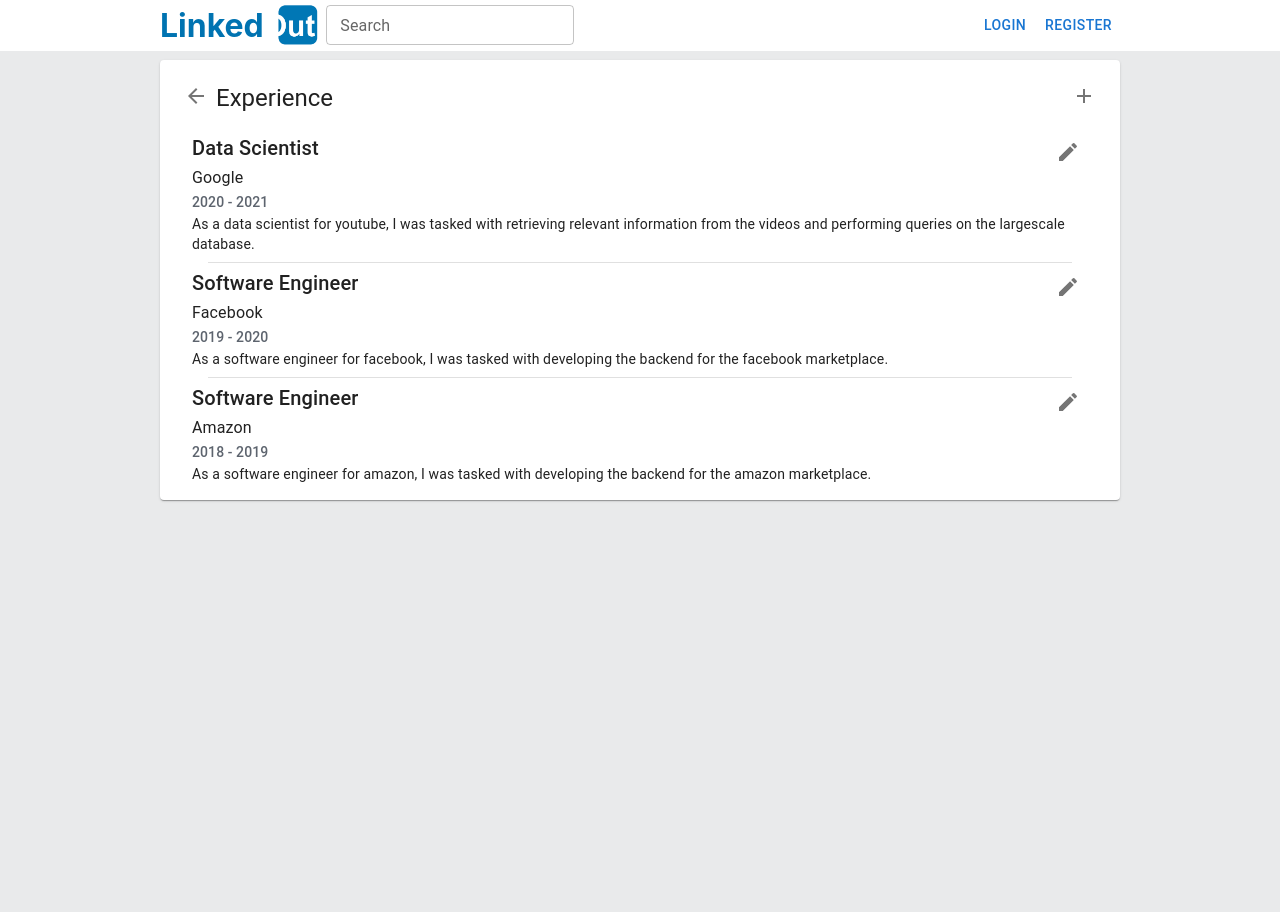
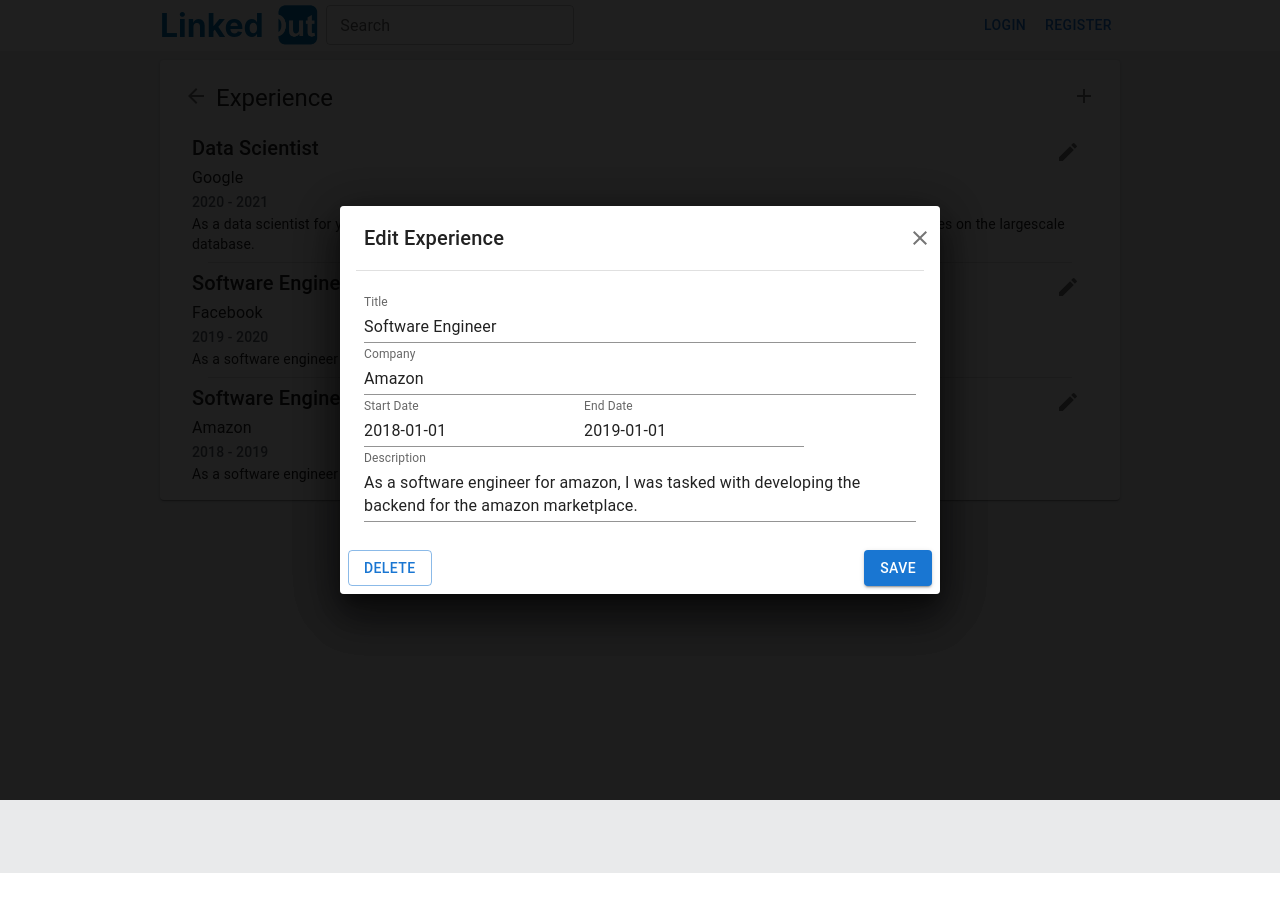
Before and after one commit to Lukateki/LinkedOut-SOEN341Project2023, a React (Create React App) app in the folder Frontend/linkedout/: page /profile-edit-experience in a window 1280 px wide. Both pictures are taken after a click on the button 1068 px from the left and 152 px from the top of the page. Shown: the top 912 px of the page. After the commit the page ends 873 px from the top, so only its background shows below. Built offline with nearby package versions, Linux system fonts and the light colour scheme.

Commit message:
Changes on formatting + working buttons

```diff
--- a/Frontend/linkedout/src/main/pages/ProfilePage/ProfilePage.css
+++ b/Frontend/linkedout/src/main/pages/ProfilePage/ProfilePage.css
@@ -1,7 +1,7 @@
 .profile-body{
     background-color: rgba(39, 48, 61, 0.1);
     padding-top: 0.5vw;
-    padding-bottom: 100vw;
+    padding-bottom: 1vw;
 }
 
 .profile-cards{
@@ -10,6 +10,7 @@
     justify-content: space-between;
     align-items: center;
     margin: auto;
+    min-height: 100vh;
 }
 
 .profile-first-cards{
--- a/Frontend/linkedout/src/main/pages/ProfilePage/ProfilePage.tsx
+++ b/Frontend/linkedout/src/main/pages/ProfilePage/ProfilePage.tsx
@@ -226,7 +226,7 @@ export const CandidateProfile = () => {
                         <Divider variant="middle"/>
                         <DialogContent>
                           <TextField
-                            sx={{ m: 0.5 }}
+                            sx={{ marginTop: 0.5 }}
                             autoFocus
                             id="fname"
                             label="First Name"
@@ -236,7 +236,7 @@ export const CandidateProfile = () => {
                             variant="standard"
                           />
                           <TextField
-                            sx={{ m: 0.5 }}
+                            sx={{ marginTop: 0.5 }}
                             autoFocus
                             id="lname"
                             label="Last Name"
@@ -246,7 +246,7 @@ export const CandidateProfile = () => {
                             variant="standard"
                           />
                           <TextField
-                            sx={{ m: 0.5 }}
+                            sx={{ marginTop: 0.5 }}
                             autoFocus
                             id="email"
                             label="Email Address"
@@ -257,7 +257,7 @@ export const CandidateProfile = () => {
                             variant="standard"
                           />
                           <TextField
-                            sx={{ m: 0.5 }}
+                            sx={{ marginTop: 0.5 }}
                             id="Biography"
                             label="Biography"
                             type="Biography"
--- a/Frontend/linkedout/src/main/pages/ProfilePage/ProfilePageJob/ProfilePageJob.tsx
+++ b/Frontend/linkedout/src/main/pages/ProfilePage/ProfilePageJob/ProfilePageJob.tsx
@@ -1,4 +1,4 @@
-import { Box, Card, Divider, IconButton, Typography } from "@mui/material";
+import { Box, Button, Card, Dialog, DialogActions, DialogContent, DialogTitle, Divider, IconButton, TextField, Typography } from "@mui/material";
 import React, { useEffect } from "react";
 import NavBar from "../../../../components/NavBar/NavBar";
 import EditIcon from '@mui/icons-material/Edit';
@@ -11,13 +11,135 @@ import { Add } from "@mui/icons-material";
 export const ProfilePageJob = () => {
     const { getExperience, experience, setExperience, navigateBackFromExperience } = useApplicantProfile();
 
+    const [openDialog, setOpenDialog] = React.useState(false);
+
+    const [bufferTitle, setBufferTitle] = React.useState("");
+    const [bufferCompany, setBufferCompany] = React.useState("");
+    const [bufferStartDate, setBufferStartDate] = React.useState("");
+    const [bufferEndDate, setBufferEndDate] = React.useState("");
+    const [bufferDescription, setBufferDescription] = React.useState("");
+
+    const handleOpenExperienceDialog = e => {
+        console.log(e.target)
+        const id = parseInt(e.target.id.split("-")[1]);
+        console.log(id)
+        setBufferTitle(experience[experience.length - 1]["title"]);
+        setBufferCompany(experience[experience.length - 1]["company"]);
+        setBufferStartDate(experience[experience.length - 1]["start_date"]);
+        setBufferEndDate(experience[experience.length - 1]["end_date"]);
+        setBufferDescription(experience[experience.length - 1]["description"]);
+
+        setOpenDialog(true);
+    };
+
+    const handleCloseExperienceDialog = () => {
+        setOpenDialog(false);
+    };
+
+    const handleDeleteExperienceDialog = () => {
+        setOpenDialog(false);
+        setExperience(experience.slice(0, experience.length - 1));
+    };
+
+    const handleSaveExperienceDialog = () => {
+        setOpenDialog(false);
+        setExperience([...experience, {
+            "title": bufferTitle,
+            "company": bufferCompany,
+            "start_date": bufferStartDate,
+            "end_date": bufferEndDate,
+            "description": bufferDescription
+        }]);
+    };
+
+    const handleAddExperienceDialog = () => {
+        setOpenDialog(false);
+        setExperience([...experience, {
+            "title": bufferTitle,
+            "company": bufferCompany,
+            "start_date": bufferStartDate,
+            "end_date": bufferEndDate,
+            "description": bufferDescription
+        }]);
+    };
+
     const experienceBlock = experience.map((item, i, row) => {
         if(i + 1 === row.length) {
           return (
             <><Box className="profile-jobs-text-details" id={"job-" + i}>
-                <IconButton aria-label="edit experience" onClick={() => (("/profile-edit-experience"))} sx={{float:"right"}}>
+                <IconButton aria-label="edit experience" component="div" id={"job-" + i} onClick={ e => handleOpenExperienceDialog(e)} sx={{float:"right"}}>
                     <EditIcon />
                 </IconButton>
+                <Dialog open={openDialog} onClose={handleCloseExperienceDialog}>
+                    <Box>
+                    <Box sx={{ display:"flex", alignItems:"center", justifyContent:"space-between"}}>
+                        <DialogTitle>Edit Experience</DialogTitle>
+                        <IconButton aria-label="close experience" onClick={handleCloseExperienceDialog}>
+                            <CloseIcon/>
+                        </IconButton>
+                    </Box>
+                    <Divider variant="middle"/>
+                    <DialogContent>
+                        <TextField
+                        sx={{ marginTop: 0.5 }}
+                        autoFocus
+                        id="title"
+                        label="Title"
+                        value={bufferTitle}
+                        onChange={(e) => setBufferTitle(e.target.value)}
+                        fullWidth
+                        variant="standard"
+                        />
+                        <TextField
+                        sx={{ marginTop: 0.5 }}
+                        autoFocus
+                        id="company"
+                        label="Company"
+                        value={bufferCompany}
+                        onChange={(e) => setBufferCompany(e.target.value)}
+                        fullWidth
+                        variant="standard"
+                        />
+                        <TextField
+                        sx={{ marginTop: 0.5 }}
+                        autoFocus
+                        id="start-date"
+                        label="Start Date"
+                        value={bufferStartDate}
+                        onChange={(e) => setBufferStartDate(e.target.value)}
+                        variant="standard"
+                        />
+                        <TextField
+                        sx={{ marginTop: 0.5 }}
+                        autoFocus
+                        id="end-date"
+                        label="End Date"
+                        value={bufferEndDate}
+                        onChange={(e) => setBufferEndDate(e.target.value)}
+                        variant="standard"
+                        />
+                        <TextField
+                        sx={{ marginTop: 0.5 }}
+                        id="Description"
+                        label="Description"
+                        value={bufferDescription}
+                        onChange={(e) => setBufferDescription(e.target.value)}
+                        fullWidth
+                        multiline
+                        maxRows={2}
+                        variant="standard"
+                        />
+                    </DialogContent>
+                    <Box sx={{display:"flex", justifyContent:"space-between"}}>
+                        <DialogActions>
+                            <Button variant="outlined" onClick={handleDeleteExperienceDialog}>Delete</Button>
+                        </DialogActions>
+                        <DialogActions>
+                            <Button variant="contained" onClick={handleSaveExperienceDialog}>Save</Button>
+                        </DialogActions>
+                    </Box>
+                    </Box>
+                </Dialog>
                 <Typography variant="h6">{item["title"]}</Typography>
                 <Typography variant="subtitle1">{item["company"]}</Typography>
                 <Typography variant="subtitle2" color="rgba(39, 48, 61, 0.75)">{item["start_date"].split("-")[0]} - {item["end_date"].split("-")[0]}</Typography>
@@ -27,9 +149,74 @@ export const ProfilePageJob = () => {
         else{
           return(
             <><Box className="profile-jobs-text-details">
-                <IconButton aria-label="edit experience" onClick={() => (("/profile-edit-experience"))} sx={{float:"right"}}>
+                <IconButton aria-label="edit experience" onClick={handleOpenExperienceDialog} sx={{float:"right"}}>
                     <EditIcon />
                 </IconButton>
+                <Dialog open={openDialog} onClose={handleCloseExperienceDialog}>
+                    <Box>
+                    <Box sx={{ display:"flex", alignItems:"center", justifyContent:"space-between"}}>
+                        <DialogTitle>Edit Experience</DialogTitle>
+                        <IconButton aria-label="close experience" onClick={handleCloseExperienceDialog}>
+                            <CloseIcon/>
+                        </IconButton>
+                    </Box>
+                    <Divider variant="middle"/>
+                    <DialogContent>
+                        <TextField
+                        sx={{ marginTop: 0.5 }}
+                        autoFocus
+                        id="title"
+                        label="Title"
+                        value={bufferTitle}
+                        onChange={(e) => setBufferTitle(e.target.value)}
+                        fullWidth
+                        variant="standard"
+                        />
+                        <TextField
+                        sx={{ marginTop: 0.5 }}
+                        autoFocus
+                        id="company"
+                        label="Company"
+                        value={bufferCompany}
+                        onChange={(e) => setBufferCompany(e.target.value)}
+                        fullWidth
+                        variant="standard"
+                        />
+                        <TextField
+                        sx={{ marginTop: 0.5 }}
+                        autoFocus
+                        id="start-date"
+                        label="Start Date"
+                        value={bufferStartDate}
+                        onChange={(e) => setBufferStartDate(e.target.value)}
+                        variant="standard"
+                        />
+                        <TextField
+                        sx={{ marginTop: 0.5 }}
+                        autoFocus
+                        id="end-date"
+                        label="End Date"
+                        value={bufferEndDate}
+                        onChange={(e) => setBufferEndDate(e.target.value)}
+                        variant="standard"
+                        />
+                        <TextField
+                        sx={{ marginTop: 0.5 }}
+                        id="Description"
+                        label="Description"
+                        value={bufferDescription}
+                        onChange={(e) => setBufferDescription(e.target.value)}
+                        fullWidth
+                        multiline
+                        maxRows={2}
+                        variant="standard"
+                        />
+                    </DialogContent>
+                    <DialogActions>
+                        <Button variant="contained" onClick={handleSaveExperienceDialog}>Save</Button>
+                    </DialogActions>
+                    </Box>
+                </Dialog>
                 <Typography variant="h6">{item["title"]}</Typography>
                 <Typography variant="subtitle1">{item["company"]}</Typography>
                 <Typography variant="subtitle2" color="rgba(39, 48, 61, 0.75)">{item["start_date"].split("-")[0]} - {item["end_date"].split("-")[0]}</Typography>
```
